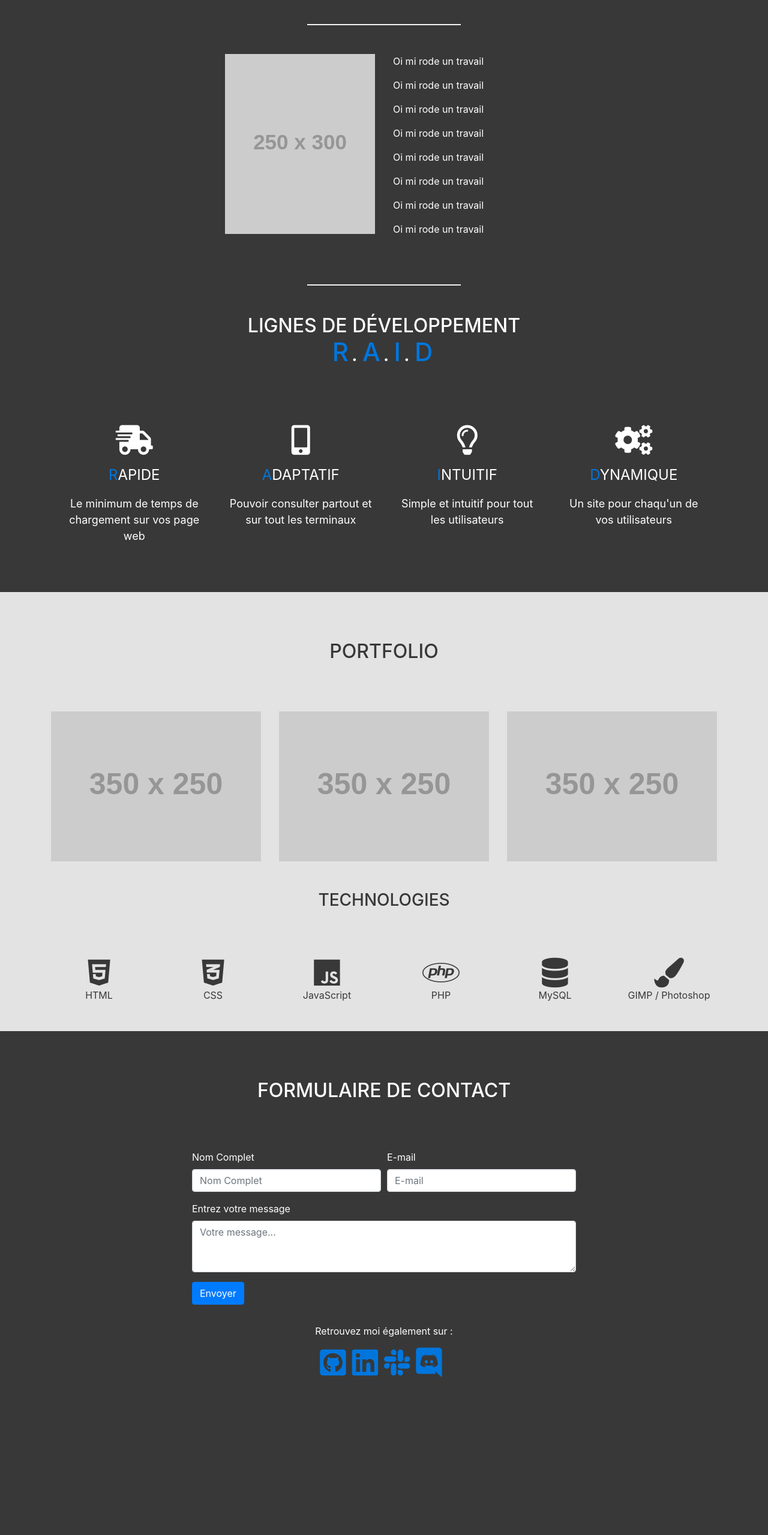
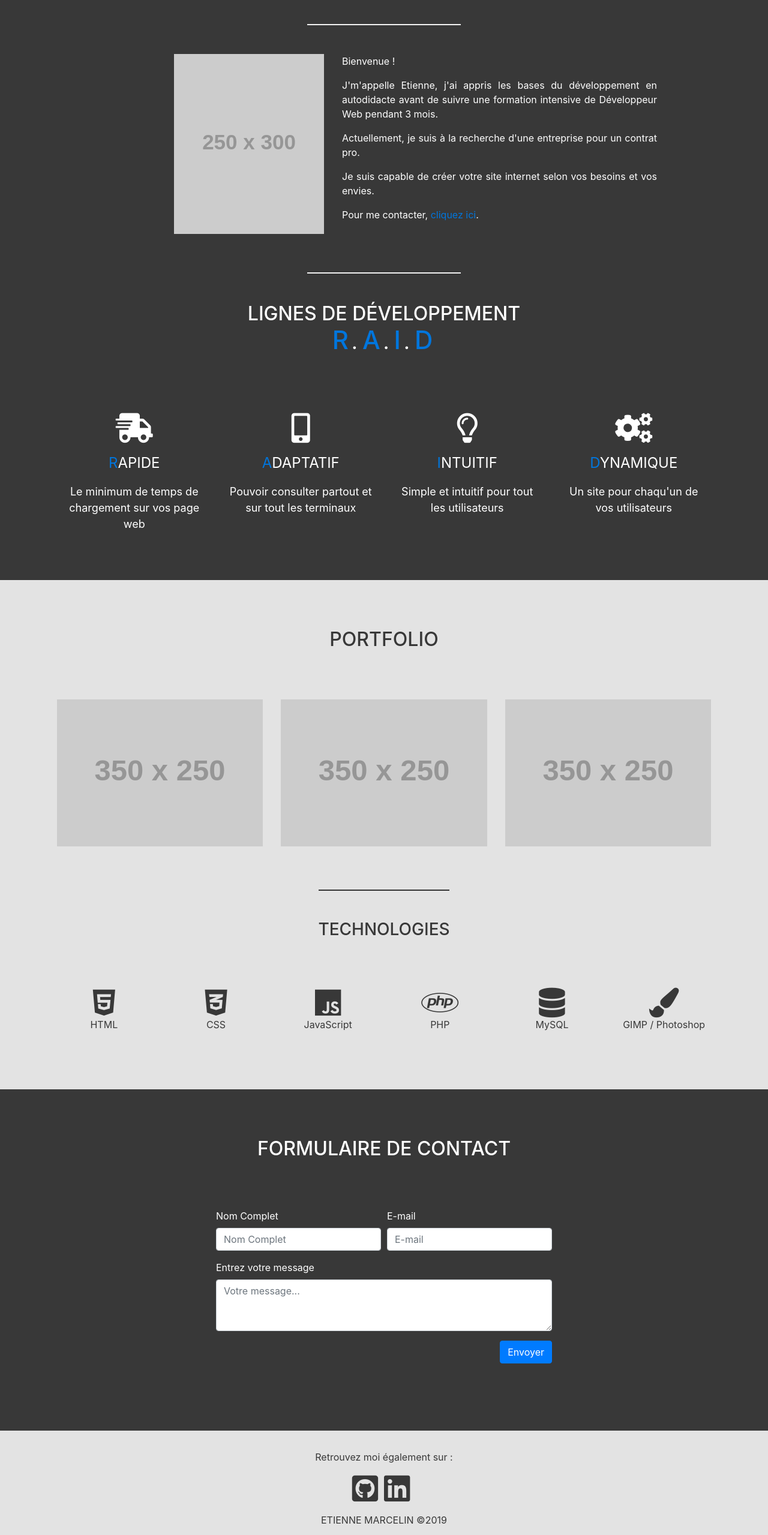
Before and after one commit to windtagane/portfolio, a plain HTML site: page index.html in a window 1280 px wide. Shown: the part 200-2759 px from the top of the page at 60% size. Before the commit the page ends 2513 px from the top, so only its background shows below. Drawn offline with nearby package versions, Linux system fonts and the light colour scheme; placeholder pictures from the web are drawn by us.

Commit message:
Text Editing and minor updates

```diff
--- a/css/style.css
+++ b/css/style.css
@@ -102,34 +102,55 @@ i {
 
 }
 
-/* PROJETS */
+/* PORTFOLIO */
 
 .portfolio {
 	background-color: #E3E3E3;
 	color:#383838;
 	width: 100%;
-	padding-top: 5rem;
-	padding-bottom: 2rem;
+	padding: 5rem;
 
+}
+
+.portfolio hr {
+	background-color: #383838;
 }
 
 /* CONTACT */
 
 .contact {
-	padding-top: 5rem;
+	padding: 5rem;
   margin-bottom: 2rem;
 }
 
 /* FOOTER */
 
+footer {
+	background-color: #E3E3E3;
+	padding-top: 2rem;
+
+}
+
+footer p {
+	color: #383838;
+}
+
 ul {
 	list-style: none;
-  padding: 0px;
-  letter-spacing: 10px;
+  	padding: 0px;
+  	letter-spacing: 10px;
 }
 
 ul li a {
+	color: #383838;
+}
 
+ul li a:hover {
+	color: #0076DD;
+}
+
+.signature {
+	text-transform: uppercase;
 }
 
 /* MEDIA QUERIES */
--- a/index.html
+++ b/index.html
@@ -35,24 +35,21 @@
 				<h1>.// <span>Developpeur WEB</span> en formation chez <a class="external-link" href="https://simplon.co/" target="blank_">Simplon</a></h1>
 			</div>
 			<hr>
-			<div class="container row w-50 mx-auto">
-				<div class="col-md-6">
-					<img class="img-fluid" src="https://via.placeholder.com/250x300" alt="Photo Etienne MARCELIN">
+			<div class="container row">
+				<div class="col-sm-6">
+					<img class="" src="https://via.placeholder.com/250x300" alt="Photo Etienne MARCELIN">
 				</div>
-				<div class="col-md-6">
-					<p>Oi mi rode un travail</p>
-					<p>Oi mi rode un travail</p>
-					<p>Oi mi rode un travail</p>
-					<p>Oi mi rode un travail</p>
-					<p>Oi mi rode un travail</p>
-					<p>Oi mi rode un travail</p>
-					<p>Oi mi rode un travail</p>
-					<p>Oi mi rode un travail</p>
+				<div class="col-sm-6 text-justify">
+					<p>Bienvenue !</p>
+					<p>J'm'appelle Etienne, j'ai appris les bases du développement en autodidacte avant de suivre une formation intensive de Développeur Web pendant 3 mois.</p>
+					<p>Actuellement, je suis à la recherche d'une entreprise pour un contrat pro.</p>
+					<p>Je suis capable de créer votre site internet selon vos besoins et vos envies.</p>
+					<p>Pour me contacter, <a href="#contact">cliquez ici</a>.
 				</div>
 			</div>
 			<hr>
 			<div class="container text-center">
-				<h2>Lignes de développement<br><span class="R-raid">R</span>. <span class="A-raid">A</span>. <span class="I-raid">I</span>. <span class="D-raid">D</span></h2>
+				<h2>Lignes de développement<br class="mb-4"><span class="R-raid">R</span>. <span class="A-raid">A</span>. <span class="I-raid">I</span>. <span class="D-raid">D</span></h2>
 				<div class="col-sm-12">
 					<div class="row align-content-around">
 						<div class="col-md-3">
@@ -90,6 +87,7 @@
 	</section>
 	<section id="portfolio" class="portfolio">
 		<div class="container text-center">
+			<div class="pb-2">
 			<h2>Portfolio</h2>
 			<div class="row mb-5">
 				<div class="col-sm-4">
@@ -102,6 +100,8 @@
 					<img class="img-fluid" src="https://via.placeholder.com/350x250">
 				</div>
 			</div>
+			</div>
+			<hr>
 			<h3>Technologies</h3>
 			<div class="row">
 				<div class="col-sm-2">
@@ -151,22 +151,23 @@
 					<label for="exampleFormControlTextarea1">Entrez votre message</label>
 					<textarea class="form-control" id="exampleFormControlTextarea1" placeholder="Votre message..." rows="3"></textarea>
 				</div>
+				<div class="text-right">
 				<button class="btn btn-primary" type="submit">Envoyer</button>
+				</div>
 			</form>
 		</div>
 	</section>
 </main>
-<footer>
-	<div class="container">
-		<p class="text-center">Retrouvez moi également sur :</p>
+<footer class="d-flex align-content-center">
+	<div class="container text-center">
+		<p>Retrouvez moi également sur :</p>
 		<ul>
 			<div class="row justify-content-center">
 				<li><a href="https://github.com/windtagane" target="_blank"><i class="fab fa-github-square"></i></a></li>
 				<li><a href="" target="_blank"><i class="fab fa-linkedin"></i></a></li>
-				<li><a href="" target="_blank"><i class="fab fa-slack"></i></a></li>
-				<li><a href="" target="_blank"><i class="fab fa-discord"></i></a></li>
 			</div>
 		</ul>
+		<p class="signature">Etienne MARCELIN ©2019</p>
 	</div>
 </footer>
 
```
